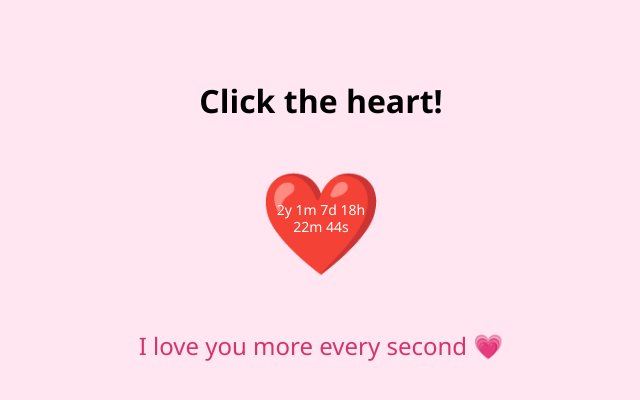
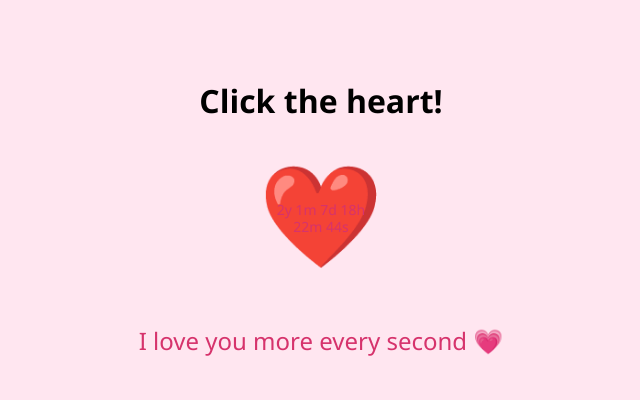
Before and after one commit to HenriVandeputte/Lien-Website, a plain HTML site: page index.html in a window 1280 px wide. Shown: the whole page, without its empty margins (319-959 px from the left). Drawn offline with Linux system fonts and the light colour scheme.

Commit message:
updated index.html

```diff
--- a/index.html
+++ b/index.html
@@ -12,35 +12,29 @@
       }
 
       #heart {
-        font-size: 100px;
         cursor: pointer;
         transition: transform 0.3s ease;
         display: inline-block;
         position: relative;
         width: 150px;
         height: 150px;
-        line-height: 150px;
       }
 
-      #heart::before {
-        content: "❤️";
+      #emoji {
         font-size: 100px;
-        position: absolute;
-        top: 0;
-        left: 0;
-        right: 0;
-        margin: auto;
+        display: block;
       }
 
       #counter {
         font-size: 14px;
-        color: #fff;
+        color: #d6336c;
         position: absolute;
         top: 50%;
         left: 50%;
         transform: translate(-50%, -50%);
         width: 120px;
         line-height: 1.2;
+        pointer-events: none;
       }
 
       #message {
@@ -54,6 +48,7 @@
     <h1>Click the heart!</h1>
 
     <div id="heart">
+      <div id="emoji">❤️</div>
       <div id="counter"></div>
     </div>
 
@@ -61,8 +56,8 @@
 
     <script>
       const heart = document.getElementById("heart");
+      const emoji = document.getElementById("emoji");
       const counter = document.getElementById("counter");
-      const message = document.getElementById("message");
 
       let size = 100;
 
@@ -76,7 +71,7 @@
         const hours = Math.floor(minutes / 60);
         const days = Math.floor(hours / 24);
 
-        const months = Math.floor(days / 30.4375); // average month length
+        const months = Math.floor(days / 30.4375);
         const years = Math.floor(months / 12);
 
         const display = `${years}y ${months % 12}m ${days % 30}d\n${
@@ -90,7 +85,7 @@
 
       heart.addEventListener("click", () => {
         size += 10;
-        heart.style.fontSize = size + "px";
+        emoji.style.fontSize = size + "px";
       });
     </script>
   </body>
```
